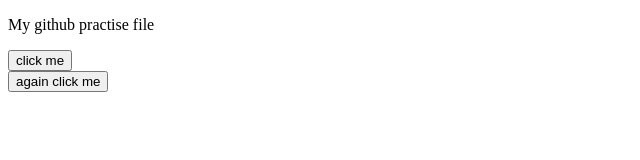
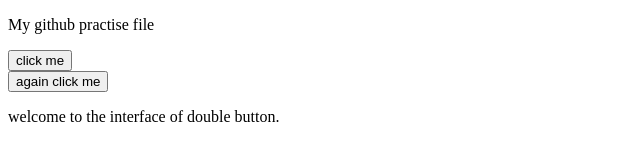
Before and after one commit to ipsha-ghimire/githubpractise, a plain HTML site: page index.html in a window 1280 px wide. Shown: the whole page, without its empty margins (0-640 px from the left). Drawn offline with Linux system fonts and the light colour scheme.

Commit message:
added para

```diff
--- a/index.html
+++ b/index.html
@@ -13,6 +13,7 @@
     </div>
     <div class="contain">
         <button id="newbtn"> again click me</button>
+        <p>welcome to the interface of double button.</p>
     </div>
     <script src="./index.js"></script>
 </body>
```
